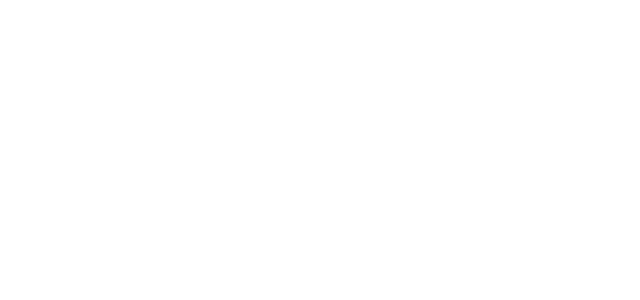
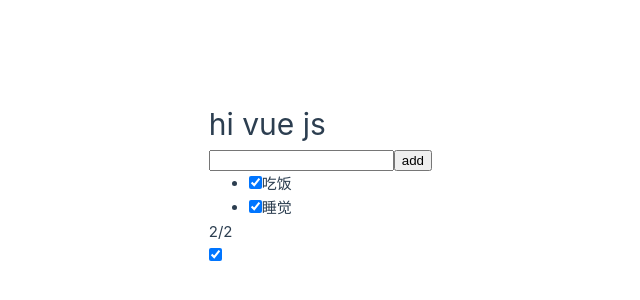
Before and after one commit to imkf-zhang/vue3_bili, a Vue app: page / in a window 1280 px wide. Shown: the part 216-516 px from the top of the page, without its empty margins (208-848 px from the left). Built offline with nearby package versions, Linux system fonts and the light colour scheme.

Commit message:
fix: watch一个数组必须deep为true

```diff
--- a/src/App.vue
+++ b/src/App.vue
@@ -1,10 +1,10 @@
 <template>
   <div>
+    <todo-list> </todo-list>
     <div></div>
     <h1></h1>
   </div>
 </template>
 <script setup>
-//  <todo-list> </todo-list>
-// import TodoList from './components/TodoList.vue'
+import TodoList from './components/TodoList.vue'
 </script>
--- a/src/components/TodoList.vue
+++ b/src/components/TodoList.vue
@@ -5,6 +5,7 @@
     <input
       type="text"
       v-model="val"
+      @keydown.enter="addToDO"
     >
     <button @click="addToDO">add</button>
     <ul>
@@ -59,6 +60,14 @@
       }
     }
   },
+  watch: {
+    todos: {
+      handler(val) {
+        console.log('c changed', val.length)
+      }
+      // deep: true
+    }
+  },
   methods: {
     add () {
       this.count++
```
Also changed, not shown: 1 other file (tests, documents, lock files or other folders).
